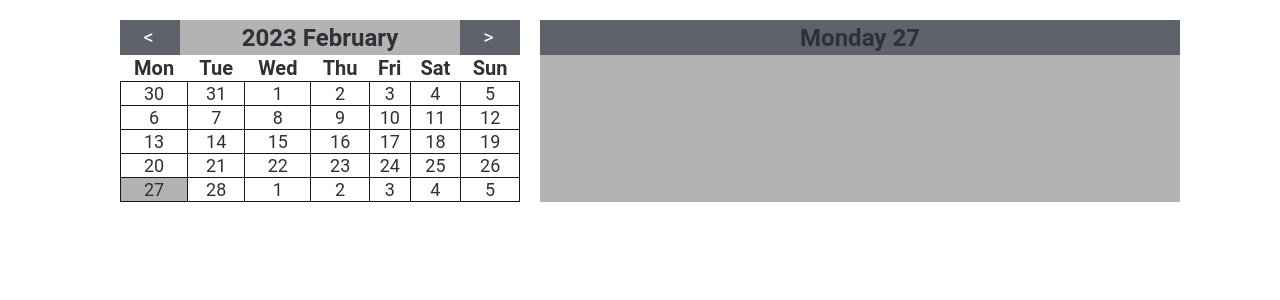
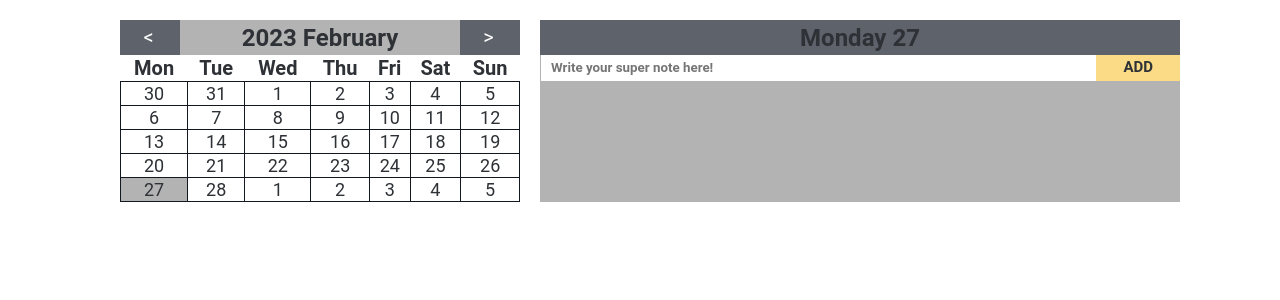
Before and after one commit to IevaSta/18-calendar, a React (Create React App) app: page / in a window 1280 px wide. Shown: the top 300 px of the page. Built offline with nearby package versions, Linux system fonts and the light colour scheme.

Commit message:
Notes form style

```diff
--- a/src/App.jsx
+++ b/src/App.jsx
@@ -46,12 +46,6 @@ function App() {
         </main>
 
         {/*
-      Header: Kalendoriaus pavadinimas
-      Main:
-      -kalendorius
-        -metai menesis
-        -mygtukai menesiu keitimui
-        -kalendoriaus dienos
       -notes
         -savaites diena ir menesio diena
         -notes sukurimas(form)
--- a/src/App.scss
+++ b/src/App.scss
@@ -10,7 +10,9 @@ body {
 
 
 
+@import 'Scss/theme';
 @import 'Scss/frame';
 @import 'Scss/days';
 @import 'Scss/buttons';
 @import 'Scss/table';
+@import 'Scss/form';
--- a/src/Components/Notes.jsx
+++ b/src/Components/Notes.jsx
@@ -26,8 +26,9 @@ function Notes() {
     return (
         <div className='right'>
             <h2 className='right_header'>{weekDayTitle[weekDay] + ' ' + day}</h2>
-            <form>
-
+            <form onSubmit={() => { }} className="form">
+                <input placeholder="Write your super note here!" />
+                <button type="submit" className="yellow">Add</button>
             </form>
             <NotesList />
         </div>
--- a/src/Scss/buttons.scss
+++ b/src/Scss/buttons.scss
@@ -21,19 +21,23 @@ button {
         transform: translateY(-1px);
     }
 
-    // &.yellow {
-    //     background-color: #fbdb86;
-    //     width: 100%;
+    &.yellow {
+        background-color: #fbdb86;
+        width: 15%;
+        height: 25.5px;
+        font-size: 15px;
+        font-weight: 700;
+        color: #2e3136;
 
-    //     &:hover,
-    //     &:focus {
-    //         background-color: #f5d376;
-    //     }
+        &:hover,
+        &:focus {
+            background-color: #f5d376;
+        }
 
-    //     &:active {
-    //         background-color: #e6c262;
-    //     }
-    // }
+        &:active {
+            background-color: #e6c262;
+        }
+    }
 
     // &.green {
     //     background-color: #b3c963;
--- /dev/null
+++ b/src/Scss/form.scss
@@ -0,0 +1,14 @@
+.form {
+    display: flex;
+
+    input {
+        padding: 0;
+        padding-left: 10px;
+        width: 100%;
+        height: 25.5px;
+        font-weight: 700;
+        outline: none;
+        border: none;
+        border-left: 1px solid rgb(179, 179, 179);
+    }
+}
--- /dev/null
+++ b/src/Scss/theme.scss
@@ -0,0 +1,21 @@
+// break-points ---mobile first---
+$tablet: 767px;
+$desktop: 1024px;
+
+// colors
+$text-color: #FFFFFF;
+$background-primary: #1F41A9;
+$background-secondary: #274FC7;
+$green-button: #00FF29;
+
+// sizes
+$text-size-primary-sm: 38px;
+$text-size-primary-r: 48px;
+$text-size-secondary-sm: 17px;
+$text-size-secondary-r: 19px;
+$text-size-tertiary-sm: 16px;
+$text-size-tertiary-r: 18px;
+
+// border
+$border-radius-input: 10px;
+$border-radius-button: 15px;
```
